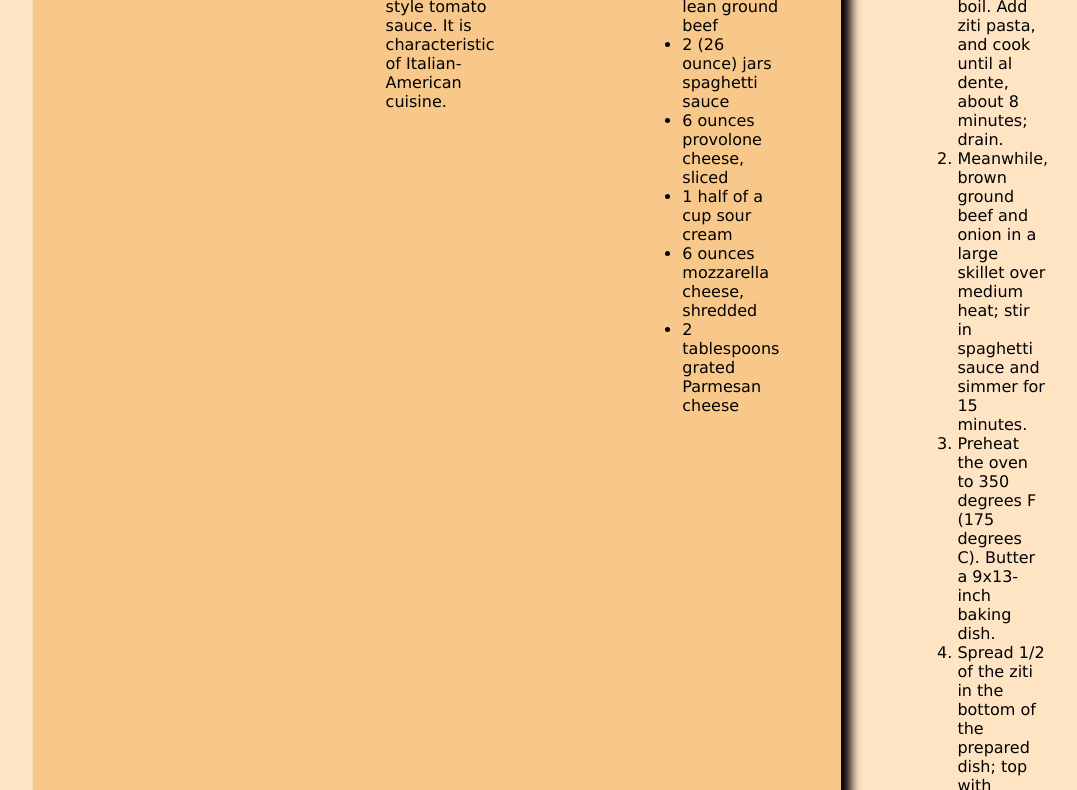
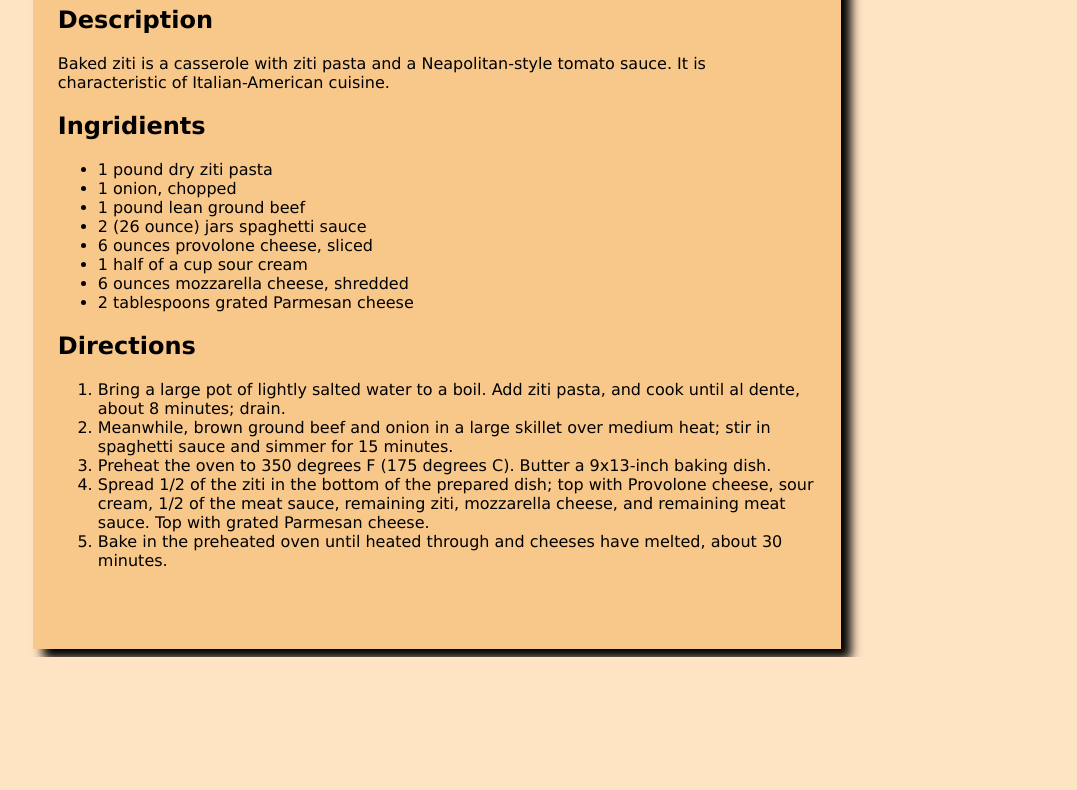
Before and after one commit to KokorakaboboMax/odin-recipes, a plain HTML site: page recipes/baked-ziti.html in a window 1280 px wide. Shown: the part 147-937 px from the top of the page, without its empty margins (203-1280 px from the left). After the commit the page ends 804 px from the top, so only its background shows below. Drawn offline with Linux system fonts and the light colour scheme.

Commit message:
Modified files
Deleted "recipes-styles" folder because it was useless

Modified mainstyles.css

```diff
--- a/css/mainstyles.css
+++ b/css/mainstyles.css
@@ -9,7 +9,6 @@
 
 .content-centerer {
     width: 100%;
-    display: flex;
 }
 
 body {
@@ -20,3 +19,9 @@ body {
 h1 {
     text-align: center;
 }
+
+img {
+    display: block;
+    margin: 0 auto;
+    width: 50%;
+}
```
Also changed, not shown: css/recipes-styles/angelas-awesome-enchiladas.css (deleted), css/recipes-styles/baked-ziti.css (deleted), css/recipes-styles/zippy-shepherds-pie.css (deleted).
